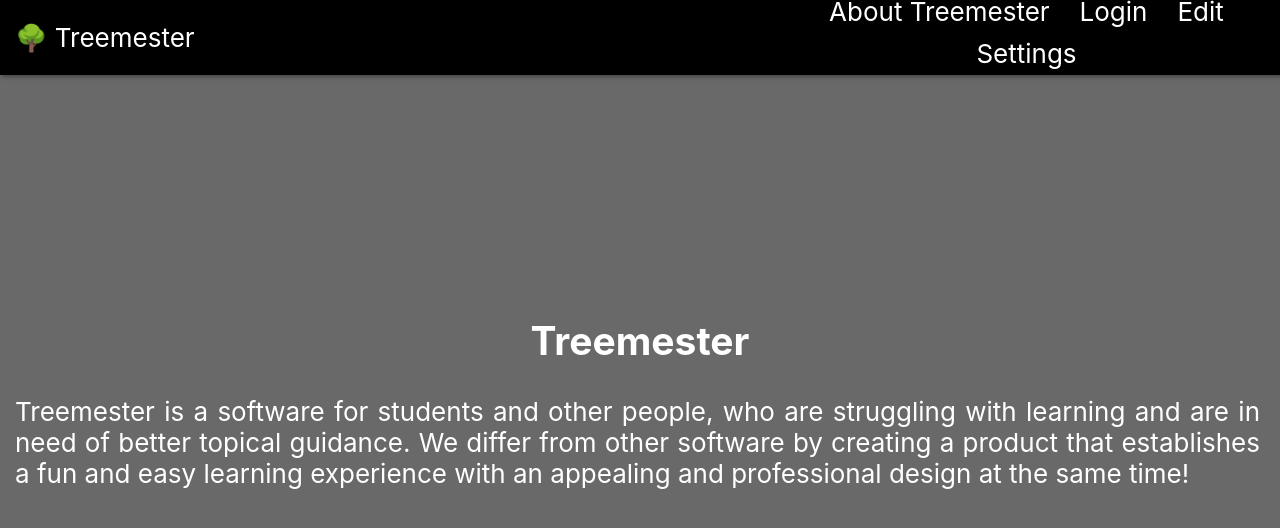
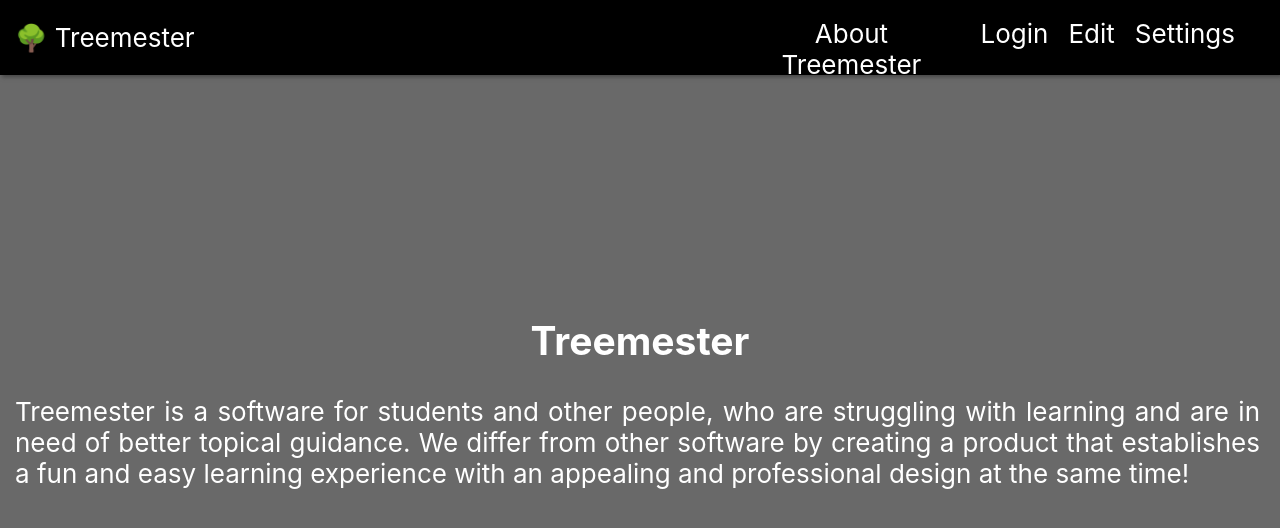
Before and after one commit to dhbw-ka-pm/tinf22b6-treemester, a React (Create React App) app: page /tinf22b6-treemester/about in a window 1280 px wide. Shown: the top 528 px of the page. Built offline with nearby package versions, Linux system fonts and the light colour scheme; the HTML template or start-up script is replaced by a standard one.

Commit message:
fix: align div

```diff
--- a/src/App.css
+++ b/src/App.css
@@ -131,9 +131,10 @@ svg g {
     position: relative;
     width: 70%;
     margin: 0;
+    margin-right: 35px;
     padding: 0;
-    display: inline;
-    justify-content: space-right;
+    display: flex;
+    justify-content: flex-end;
 }
 
 .links a {
@@ -142,9 +143,8 @@ svg g {
     text-align: center;
     color: white;
     text-decoration: none;
-    margin-left: 25px;
-    margin-right: 5px;
-    margin-bottom: 2px;
+    margin-left: 10px;
+    margin-right: 10px;
 }
 
 
```
